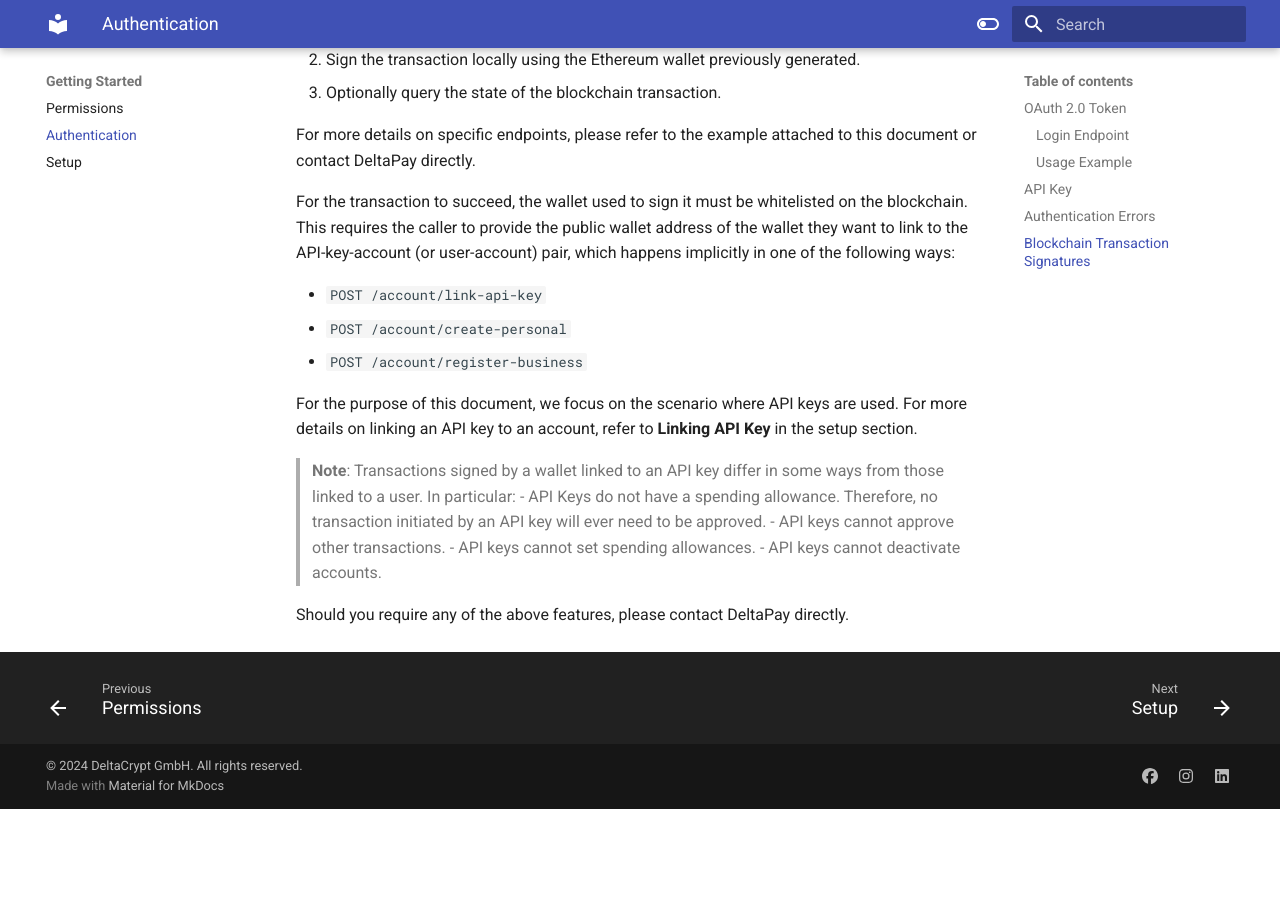
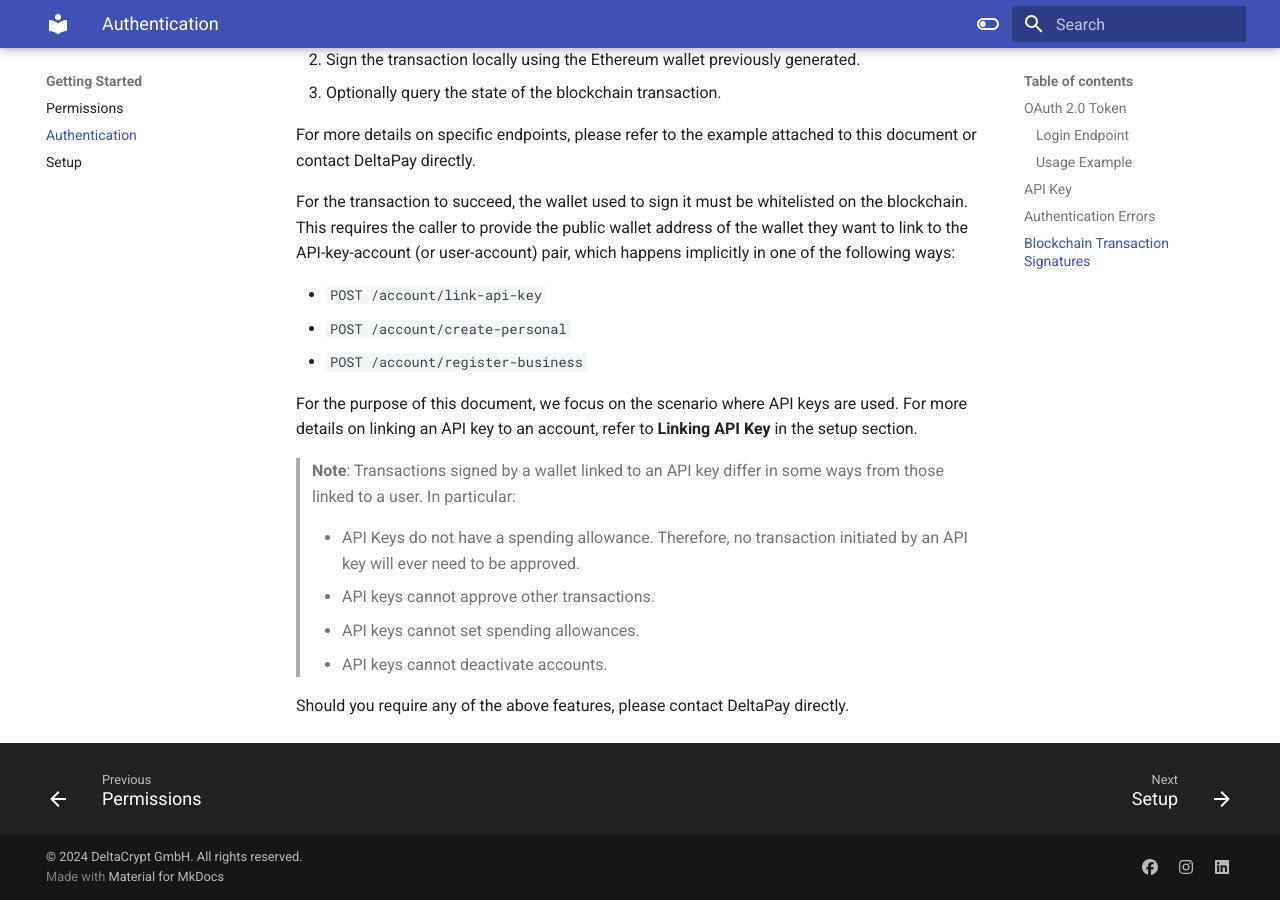
Before and after one commit to DeltaCrypt/deltapay-api-docs, an MkDocs documentation site: the page built from docs/authentication.md, in a window 1280 px wide and 900 px high, scrolled down 4065 px. Built offline with MkDocs 1.6.1 and Material for MkDocs 9.7.7, drawn with Linux system fonts in a browser that asks for light colours; before the commit the page ends 4874 px from its top, so only the background shows below that.

Commit message:
Small fixes

```diff
--- a/docs/authentication.md
+++ b/docs/authentication.md
@@ -161,9 +161,10 @@ For the purpose of this document, we focus on the scenario where API keys are us
 
 <!-- TODO: Fix this note (or reformat) -->
 > **Note**: Transactions signed by a wallet linked to an API key differ in some ways from those linked to a user. In particular:
-- API Keys do not have a spending allowance. Therefore, no transaction initiated by an API key will ever need to be approved.
-- API keys cannot approve other transactions.
-- API keys cannot set spending allowances.
-- API keys cannot deactivate accounts.
+
+> - API Keys do not have a spending allowance. Therefore, no transaction initiated by an API key will ever need to be approved.
+> - API keys cannot approve other transactions.
+> - API keys cannot set spending allowances.
+> - API keys cannot deactivate accounts.
 
 Should you require any of the above features, please contact DeltaPay directly.
```
Also changed, not shown: docs/index.md (+1 -1 lines), docs/permissions.md (+30 -10 lines).
